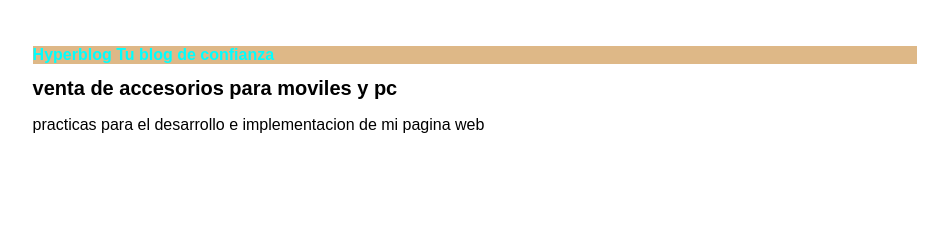
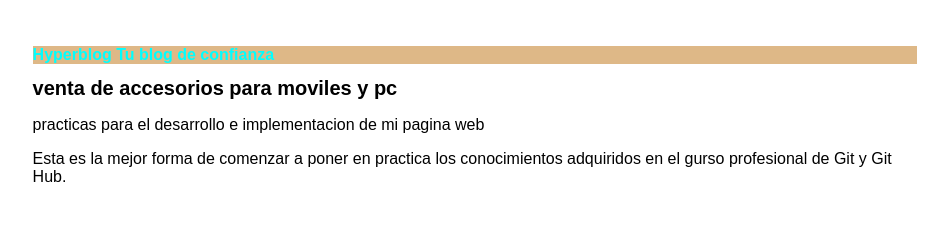
Before and after one commit to Quineddie/mirepo, a plain HTML site: page portalcomunicaciones.html in a window 1280 px wide. Shown: the whole page, without its empty margins (165-1113 px from the left). Drawn offline with Linux system fonts and the light colour scheme.

Commit message:
cambios no implementado

```diff
--- a/portalcomunicaciones.html
+++ b/portalcomunicaciones.html
@@ -14,6 +14,9 @@
         <div id="post">
             <h1>venta de accesorios para moviles y pc</h1>
     <p>practicas para el desarrollo e implementacion de mi pagina web </p>
+    <p>Esta es la mejor forma de comenzar a poner en practica los conocimientos adquiridos en el gurso profesional de Git
+       y Git Hub.
+    </p>
 </div>
 </div>
 </body>
```
